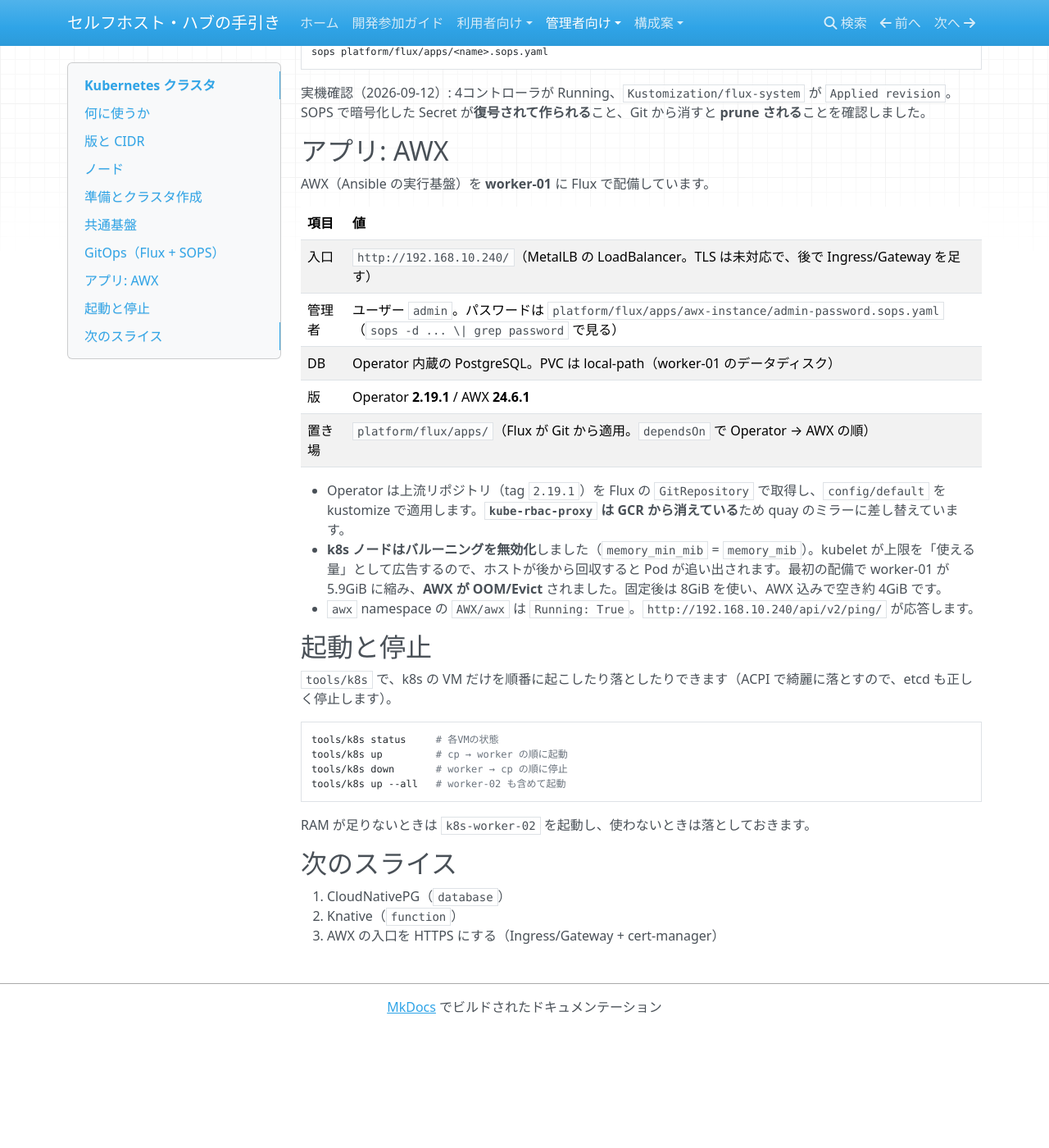
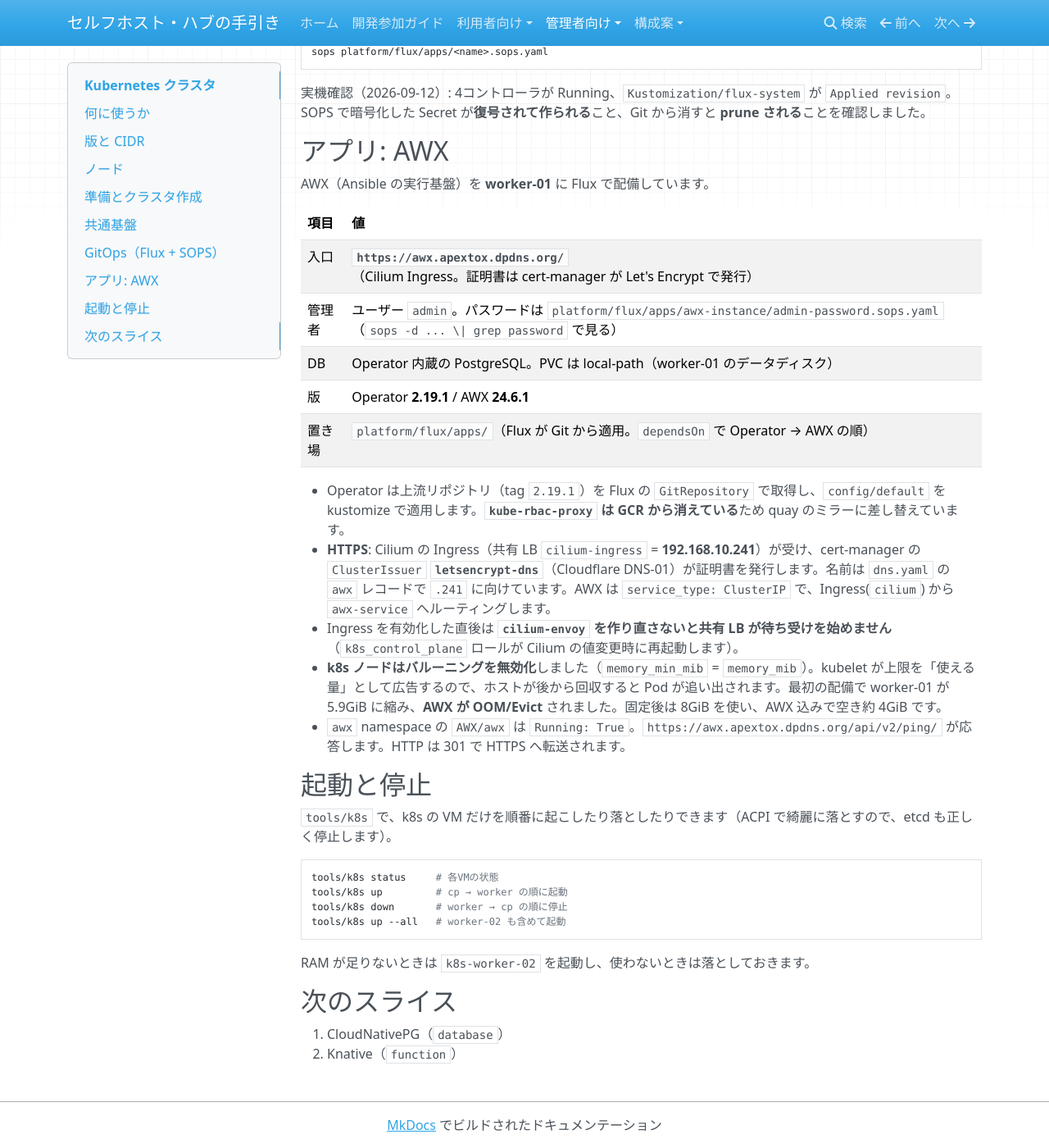
Before and after one commit to rurutheGeek/shake-cloud, an MkDocs documentation site: the page built from docs/operations/kubernetes.md, in a window 1280 px wide and 1400 px high, scrolled down 3032 px. Shown: the whole window at 82% size. Built offline with MkDocs 1.6.1, drawn with Linux system fonts in a browser that asks for light colours; nearby versions of some CDN libraries; before the commit the page ends 4288 px from its top, so only the background shows below that.

Commit message:
docs(k8s): AWX の HTTPS 化と cilium-envoy 再起動を記録する

```diff
--- a/docs/operations/kubernetes.md
+++ b/docs/operations/kubernetes.md
@@ -113,15 +113,17 @@
 
 | 項目 | 値 |
 | --- | --- |
-| 入口 | `http://192.168.10.240/`（MetalLB の LoadBalancer。TLS は未対応で、後で Ingress/Gateway を足す） |
+| 入口 | **`https://awx.apextox.dpdns.org/`**（Cilium Ingress。証明書は cert-manager が Let's Encrypt で発行） |
 | 管理者 | ユーザー `admin`。パスワードは `platform/flux/apps/awx-instance/admin-password.sops.yaml`（`sops -d ... \| grep password` で見る） |
 | DB | Operator 内蔵の PostgreSQL。PVC は local-path（worker-01 のデータディスク） |
 | 版 | Operator **2.19.1** / AWX **24.6.1** |
 | 置き場 | `platform/flux/apps/`（Flux が Git から適用。`dependsOn` で Operator → AWX の順） |
 
 - Operator は上流リポジトリ（tag `2.19.1`）を Flux の `GitRepository` で取得し、`config/default` を kustomize で適用します。**`kube-rbac-proxy` は GCR から消えている**ため quay のミラーに差し替えています。
+- **HTTPS**: Cilium の Ingress（共有 LB `cilium-ingress` = **192.168.10.241**）が受け、cert-manager の `ClusterIssuer` **`letsencrypt-dns`**（Cloudflare DNS-01）が証明書を発行します。名前は `dns.yaml` の `awx` レコードで `.241` に向けています。AWX は `service_type: ClusterIP` で、Ingress(`cilium`) から `awx-service` へルーティングします。
+  - Ingress を有効化した直後は **`cilium-envoy` を作り直さないと共有 LB が待ち受けを始めません**（`k8s_control_plane` ロールが Cilium の値変更時に再起動します）。
 - **k8s ノードはバルーニングを無効化**しました（`memory_min_mib` = `memory_mib`）。kubelet が上限を「使える量」として広告するので、ホストが後から回収すると Pod が追い出されます。最初の配備で worker-01 が 5.9GiB に縮み、**AWX が OOM/Evict** されました。固定後は 8GiB を使い、AWX 込みで空き約 4GiB です。
-- `awx` namespace の `AWX/awx` は `Running: True`。`http://192.168.10.240/api/v2/ping/` が応答します。
+- `awx` namespace の `AWX/awx` は `Running: True`。`https://awx.apextox.dpdns.org/api/v2/ping/` が応答します。HTTP は 301 で HTTPS へ転送されます。
 
 ## 起動と停止
 
@@ -140,4 +142,3 @@
 
 1. CloudNativePG（`database`）
 2. Knative（`function`）
-3. AWX の入口を HTTPS にする（Ingress/Gateway + cert-manager）
```
Also changed, not shown: docs/operations/handover.md (+1 -1 lines), 1 other file.
